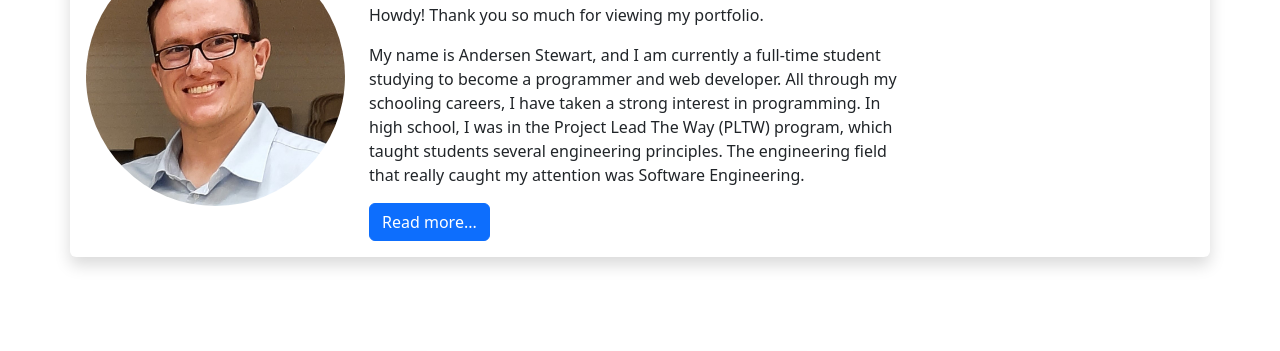
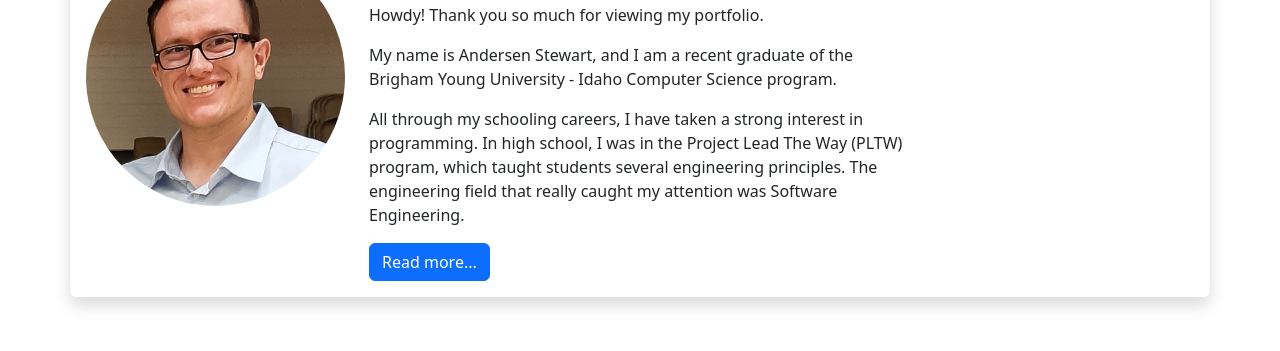
Before and after one commit to Android-JCPP-Servo/portfolio, a plain HTML site: page index.html in a window 1280 px wide. Shown: the part 169-520 px from the top of the page. Drawn offline with nearby package versions, Linux system fonts and the light colour scheme.

Commit message:
Modify header with up-to-date information

```diff
--- a/index.html
+++ b/index.html
@@ -20,9 +20,10 @@
                     <div class="col-md-6">
                         <h1>Andersen Stewart</h1>
                         <p>Howdy! Thank you so much for viewing my portfolio.</p>
-                        <p>My name is Andersen Stewart, and I am currently a full-time student studying to become a programmer and web developer. All through my schooling careers, I have taken a strong interest in programming. In high school, I was in the Project Lead The Way (PLTW) program, which taught students several engineering principles. The engineering field that really caught my attention was Software Engineering.</p>
+                        <p>My name is Andersen Stewart, and I am a recent graduate of the Brigham Young University - Idaho Computer Science program.</p>
+                        <p>All through my schooling careers, I have taken a strong interest in programming. In high school, I was in the Project Lead The Way (PLTW) program, which taught students several engineering principles. The engineering field that really caught my attention was Software Engineering.</p>
                         <div class="collapse" id="readMore">
-                            <p>Now, in college, all I focus on is programming, especially Web Development and Design. My goal in the next five years is to become a certified Full-Stack Web Developer, so I can help people fulfill their goals digitally. I have already begun a course through <a href="https://www.codecademy.com/catalog" target="_blank" class="link">Codecademy</a>&copy; that offers certification in Full-Stack Web Development and other web-dev languages.</p>
+                            <p>In college, I focused on programming, especially Web Development and Design. My goal in the next five years is to become a certified Full-Stack Web Developer, so I can help people fulfill their goals digitally. I have already begun a course through <a href="https://www.codecademy.com/catalog" target="_blank" class="link">Codecademy</a>&copy; that offers certification in Full-Stack Web Development and other web-dev languages.</p>
                             <p>I also want to become a good husband and father for my future family. I want to raise my children on good, wholesome principles, so they grow up to seek challenges, grow from experience, and help others do the same.</p>
                             <p>When I'm not building a website, I thoroughly enjoy calisthenics, reading Brandon Sanderson novels or Calvin and Hobbes&copy; comics, and spending time with family. I also enjoy hanging out with friends on weekends. We always have something fun happening on Monday evenings.</p>
                             <p>Thank you again for taking time to view my portfolio! Below, I have listed my educational and work experience as well as volunteer opportunities I have participated in. If you have any questions, please feel free to reach out!</p>
```
